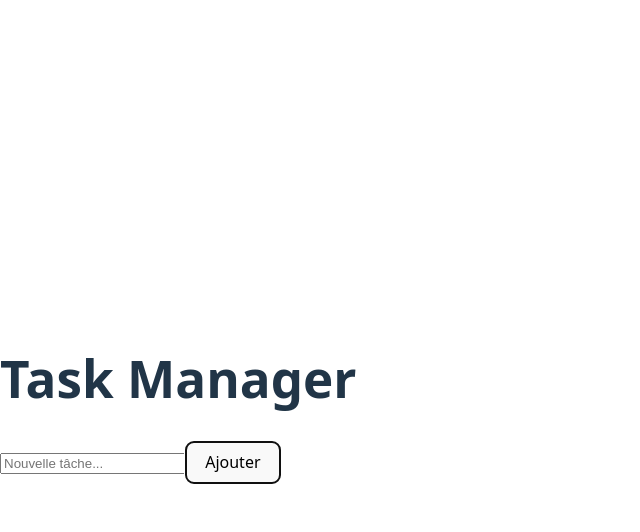
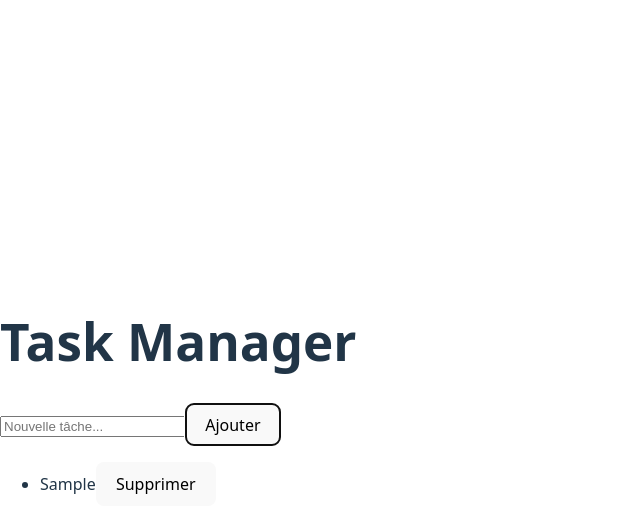
Before and after one commit to SarhouAS/react-task-manager-m1, a React app: page / in a window 1280 px wide. Both pictures are taken after typing "Sample" into the empty fields and a click on the button "Ajouter". Shown: the top 532 px of the page, without its empty margins (0-640 px from the left). Built offline with nearby package versions, Linux system fonts and the light colour scheme; the HTML template or start-up script is replaced by a standard one.

Commit message:
feat(tasks): display task list

```diff
--- a/src/App.jsx
+++ b/src/App.jsx
@@ -1,15 +1,18 @@
 import { useState } from "react"
 import TaskForm from "./components/TaskForm"
+import TaskList from "./components/TaskList"
 
 export default function App() {
   const [tasks, setTasks] = useState([])
 
   const addTask = (task) => setTasks([task, ...tasks])
+  const deleteTask = (id) => setTasks(tasks.filter((t) => t.id !== id))
 
   return (
     <div>
       <h1>Task Manager</h1>
       <TaskForm onAdd={addTask} />
+      <TaskList tasks={tasks} onDelete={deleteTask} />
     </div>
   )
 }
--- a/src/components/TaskList.jsx
+++ b/src/components/TaskList.jsx
@@ -0,0 +1,14 @@
+export default function TaskList({ tasks, onDelete }) {
+  if (tasks.length === 0) return <p>Aucune tâche.</p>
+
+  return (
+    <ul>
+      {tasks.map((task) => (
+        <li key={task.id}>
+          {task.text}
+          <button onClick={() => onDelete(task.id)}>Supprimer</button>
+        </li>
+      ))}
+    </ul>
+  )
+}
```
